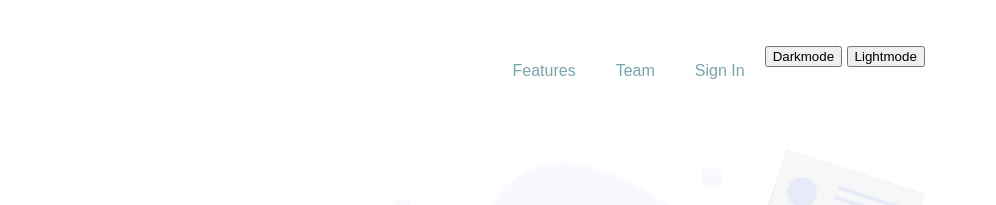
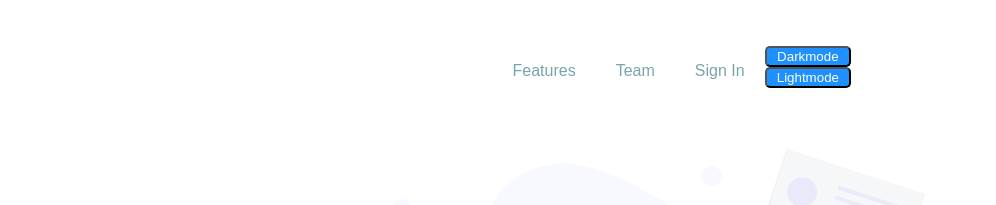
Before and after one commit to Dhilipanraja/web-page, a plain HTML site: page index.html in a window 1280 px wide. Shown: the top 205 px of the page, 284-1280 px from the left. Drawn offline with Linux system fonts and the light colour scheme; files whose address does not match are found by name.

Commit message:
Update index.html

```diff
--- a/index.html
+++ b/index.html
@@ -33,8 +33,8 @@
           <p class="nav-items"><a href="#">Features</a></p>
           <p class="nav-items"><a href="#">Team</a></p>
           <p class="nav-items"><a href="#">Sign In</a></p>
-          <button onclick="darkMode()">Darkmode</button>
-          <button onclick="lightMode()">Lightmode</button>
+          <button id="button" onclick="darkMode()">Darkmode</button>
+          <button id="button" onclick="lightMode()">Lightmode</button>
 
         </div>
 
```
